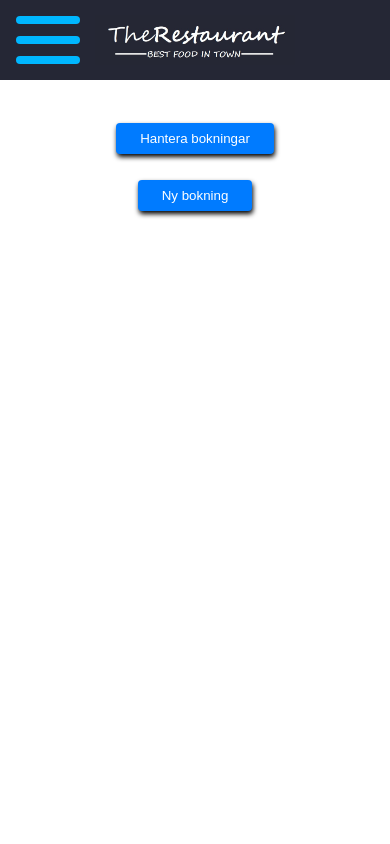
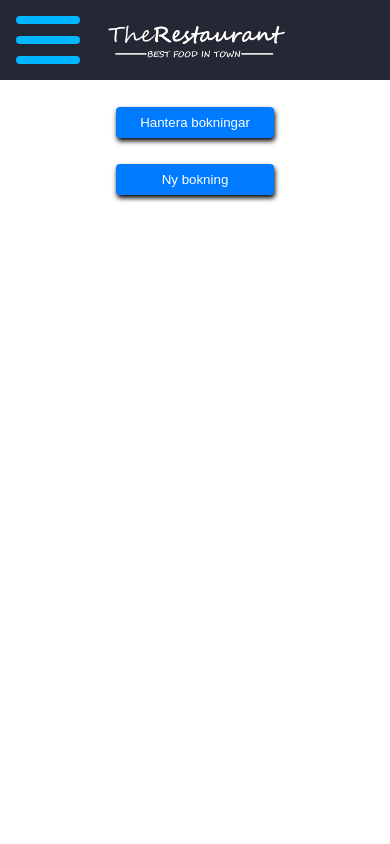
Before and after one commit to annaboye/therestaurant-react, a React (Vite) app in the folder fed22s-therestaurant/: page /admin in a window 390 px wide. Shown: the top 844 px of the page. Built offline with nearby package versions, Linux system fonts and the light colour scheme.

Commit message:
(fix) add styling and fix mobile first

```diff
--- a/fed22s-therestaurant/src/components/BookingList.scss
+++ b/fed22s-therestaurant/src/components/BookingList.scss
@@ -8,3 +8,22 @@
 .name-button {
   margin-left: 1rem;
 }
+
+.list-wrapper {
+  li {
+    border-radius: 10px;
+    padding: 0.5rem;
+    background-color: #eaeef5;
+    border-top: 8px solid rgb(37, 39, 53);
+    border-bottom: 2px solid rgb(37, 39, 53);
+    padding: 1rem;
+  }
+  ul {
+    @media (min-width: 768px) {
+      display: flex;
+      flex-wrap: wrap;
+      justify-content: center;
+      gap: 20px;
+    }
+  }
+}
--- a/fed22s-therestaurant/src/components/BookingList.tsx
+++ b/fed22s-therestaurant/src/components/BookingList.tsx
@@ -1,9 +1,7 @@
 import { ChangeEvent, FormEvent, useContext, useState } from "react";
 import { BookingView } from "./BookingView";
-import {
-  BookingContext,
-} from "../contexts/BookingContext";
-import "./BookingList.scss"
+import { BookingContext } from "../contexts/BookingContext";
+import "./BookingList.scss";
 
 export const BookingList = () => {
   const bookings = useContext(BookingContext);
@@ -16,7 +14,6 @@ export const BookingList = () => {
     setUserInput({ ...userInput, [name]: e.target.value });
   };
 
-
   const handleSubmit = (e: FormEvent) => {
     e.preventDefault();
     setBookingsToView(
@@ -27,15 +24,17 @@ export const BookingList = () => {
     );
   };
 
-  const handleSubmitName = (e:FormEvent) =>{
+  const handleSubmitName = (e: FormEvent) => {
     e.preventDefault();
     setBookingsToView(
-      bookings.filter(
-        (booking) =>
-          booking.guest.name.trim().toLowerCase().includes(userInput.name.trim().toLowerCase())
+      bookings.filter((booking) =>
+        booking.guest.name
+          .trim()
+          .toLowerCase()
+          .includes(userInput.name.trim().toLowerCase())
       )
     );
-  }
+  };
 
   return (
     <>
@@ -51,6 +50,7 @@ export const BookingList = () => {
               name="date"
               required
             />
+            <div>
               <label>
                 <input
                   type="radio"
@@ -61,8 +61,6 @@ export const BookingList = () => {
                   aria-label="18:00"
                 />
                 18:00
-            </label>
-            <label>
                 <input
                   type="radio"
                   name="time"
@@ -72,6 +70,7 @@ export const BookingList = () => {
                 />
                 21:00
               </label>
+            </div>
 
             <button className="name-button">Sök</button>
           </form>
@@ -79,7 +78,12 @@ export const BookingList = () => {
         <div className="form-group">
           <h3>Filtrerar på namn:</h3>
           <form onSubmit={handleSubmitName}>
-            <input type="text" name="name" required onChange={handleChangeOne}/>
+            <input
+              type="text"
+              name="name"
+              required
+              onChange={handleChangeOne}
+            />
             <button>Sök</button>
           </form>
         </div>
@@ -94,7 +98,9 @@ export const BookingList = () => {
               </li>
             ))}
           </ul>
-          {bookingsToView.length ===0 && <div> Tyvärr hittades inga bokningar gör en ny sökning</div>}
+          {bookingsToView.length === 0 && (
+            <div> Tyvärr hittades inga bokningar gör en ny sökning</div>
+          )}
         </div>
       </div>
     </>
--- a/fed22s-therestaurant/src/components/Bookingview.scss
+++ b/fed22s-therestaurant/src/components/Bookingview.scss
@@ -14,14 +14,3 @@ button:disabled {
   background-color: #ccc;
   cursor: not-allowed;
 }
-
-.list-wrapper {
-  li {
-    border-radius: 10px;
-    padding: 0.5rem;
-    background-color: #eaeef5;
-    border-top: 8px solid rgb(37, 39, 53);
-    border-bottom: 2px solid rgb(37, 39, 53);
-    padding: 1rem;
-  }
-}
--- a/fed22s-therestaurant/src/components/CancelBooking.scss
+++ b/fed22s-therestaurant/src/components/CancelBooking.scss
@@ -0,0 +1,3 @@
+.booking-button {
+  margin-top: 0px;
+}
--- a/fed22s-therestaurant/src/components/CancelBooking.tsx
+++ b/fed22s-therestaurant/src/components/CancelBooking.tsx
@@ -61,7 +61,7 @@ export const CancelBooking = ({ changeShowBooking }: IBookingViewProps) => {
                 value={userInput}
                 required
               />
-              <button>Hantera bokning</button>
+              <button className="booking-button">Hantera bokning</button>
             </form>
           </div>
         )}
--- a/fed22s-therestaurant/src/pages/Admin.scss
+++ b/fed22s-therestaurant/src/pages/Admin.scss
@@ -1,26 +1,29 @@
 .alt-wrapper {
-
   display: flex;
   flex-direction: column;
   justify-content: space-between;
   align-items: center;
-margin-top: 1em;
 
+  min-height: 500px;
+  /*  background: linear-gradient(white, rgb(172, 172, 222), white); */
 
+  background-position: center;
+  background-repeat: repeat;
+  background-size: cover;
+}
 button {
-
-
   margin-top: 2em;
 }
-
-
-}
-
 
 .list-wrapper {
   margin-top: 2em;
 
   li {
-    margin-top: 2em;}
+    margin-top: 2em;
+  }
+}
 
+.page1 {
+  display: flex;
+  flex-direction: column;
 }
--- a/fed22s-therestaurant/src/pages/Admin.tsx
+++ b/fed22s-therestaurant/src/pages/Admin.tsx
@@ -67,8 +67,12 @@ export const Admin = () => {
           <div className="alt-wrapper">
             {currentPage === 1 && (
               <>
-                <button onClick={showHandleBookings}>Hantera bokningar</button>
+                <div className="page1">
+                  <button onClick={showHandleBookings}>
+                    Hantera bokningar
+                  </button>
                   <button onClick={handleShowBookingForm}>Ny bokning</button>
+                </div>
               </>
             )}
 
@@ -89,18 +93,20 @@ export const Admin = () => {
                 <button onClick={handleShowBookingList}>
                   Hämta alla bokningar
                 </button>
+                <div>
+                  <h2>Hantera bokning:</h2>
                   <CancelBooking
                     changeShowBooking={() => {
                       return;
                     }}
                   ></CancelBooking>
+                </div>
                 <button onClick={goBackToFirstChoice}>Tillbaka</button>
               </>
             )}
 
             {currentPage === 3 && (
               <>
-
                 <BookingForm
                   isAdmin={true}
                   changeShow={() => {
--- a/fed22s-therestaurant/src/pages/Booking.scss
+++ b/fed22s-therestaurant/src/pages/Booking.scss
@@ -1,6 +1,4 @@
-
 .booking-wrapper {
-
   display: flex;
   justify-content: center;
   align-items: center;
@@ -12,18 +10,21 @@
   background-repeat: no-repeat;
   background-position: center;
 
+  @media (min-width: 768px) {
+    height: 100vh;
+    width: 100%;
+  }
 
   .user-area {
-
-  background-color: rgba($color: #faf6f6, $alpha: 0.33);
-  width: 40%;
-  padding: 0.5em;
-
-
+    background-color: rgba($color: #faf6f6, $alpha: 0.33);
+    width: 90%;
+    padding: 0.5em;
+    @media (min-width: 768px) {
+      width: 40%;
+    }
   }
 
   .cancel-wrapper {
-  padding: 2rem;
+    padding: 2rem;
+  }
 }
-
-}
--- a/fed22s-therestaurant/src/pages/Contact.scss
+++ b/fed22s-therestaurant/src/pages/Contact.scss
@@ -1,5 +1,4 @@
 .contact-wrapper {
-
   display: flex;
   justify-content: center;
   align-items: center;
@@ -11,15 +10,11 @@
   background-repeat: no-repeat;
   background-position: center;
 
-
   .user-area {
-
-
-
-  background-color: rgba($color: #faf6f6, $alpha: 0.43);
-  width: 40%;
-
-
-
+    background-color: rgba($color: #faf6f6, $alpha: 0.43);
+    width: 90%;
+    @media (min-width: 768px) {
+      width: 40%;
+    }
   }
 }
```
Also changed, not shown: fed22s-therestaurant/src/components/Navbar.tsx (+0 -21 lines). Lines whose indentation alone changed are shown as unchanged.
